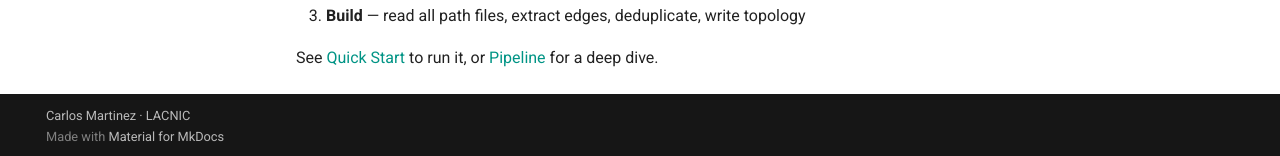
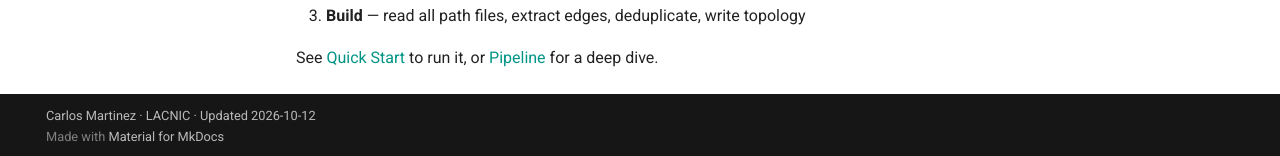
Before and after one commit to carlos-cagnazzo/internet-topology-ris, an MkDocs documentation site: the page built from docs/index.md, in a window 1280 px wide and 900 px high, scrolled down 1223 px. Shown: the part 741-897 px from the top of the window. Built offline with MkDocs 1.6.1 and Material for MkDocs 9.7.7, drawn with Linux system fonts in a browser that asks for light colours; comment, search, counter and statistics services are not loaded.

Commit message:
docs(mkdocs): add production date to footer
Co-Authored-By: Claude Sonnet 4.6 <noreply@anthropic.com>

```diff
--- a/mkdocs.yml
+++ b/mkdocs.yml
@@ -3,7 +3,7 @@ site_description: Reconstruct Internet AS-level topology from RIPE RIS and Route
 site_url: https://carlos-cagnazzo.github.io/internet-topology-ris
 repo_url: https://github.com/carlos-cagnazzo/internet-topology-ris
 repo_name: carlos-cagnazzo/internet-topology-ris
-copyright: Carlos Martinez · LACNIC
+copyright: Carlos Martinez · LACNIC · Updated 2026-10-12
 
 theme:
   name: material
```
